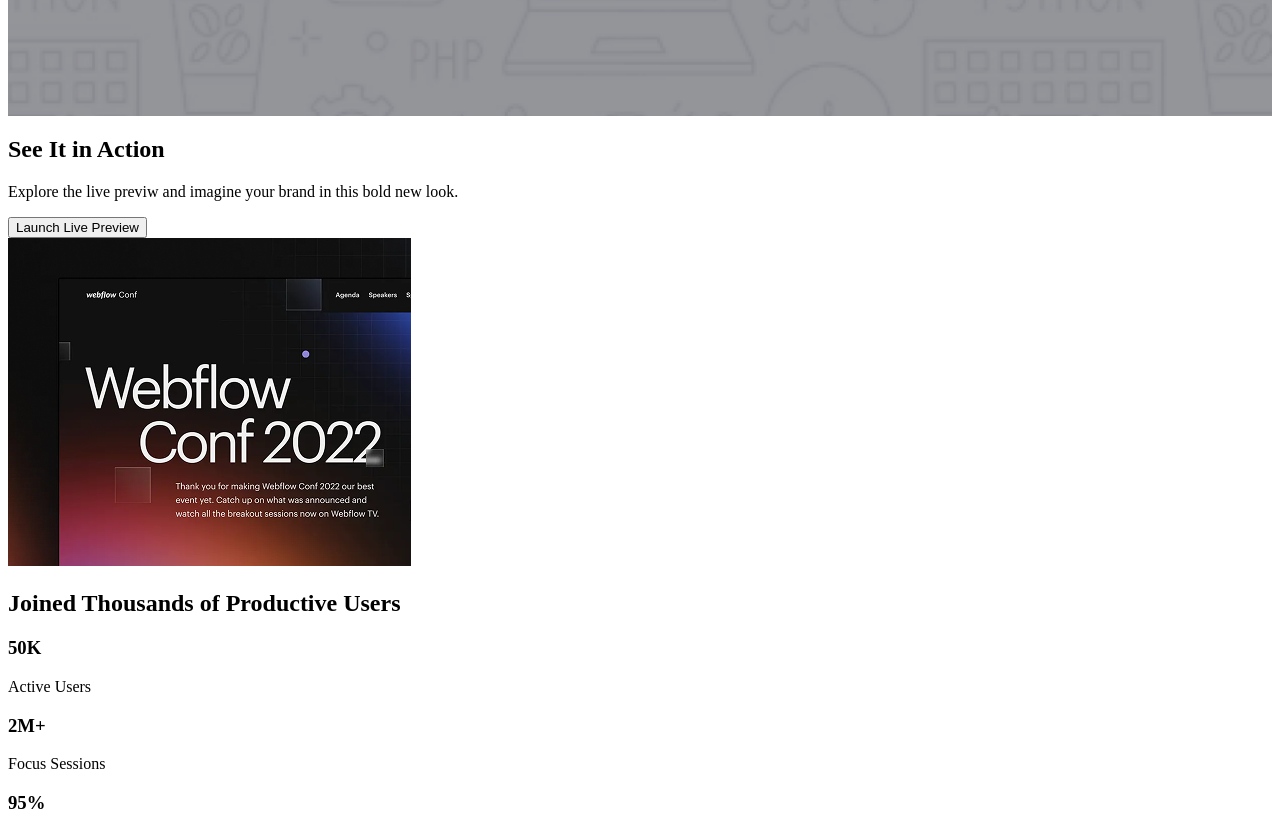
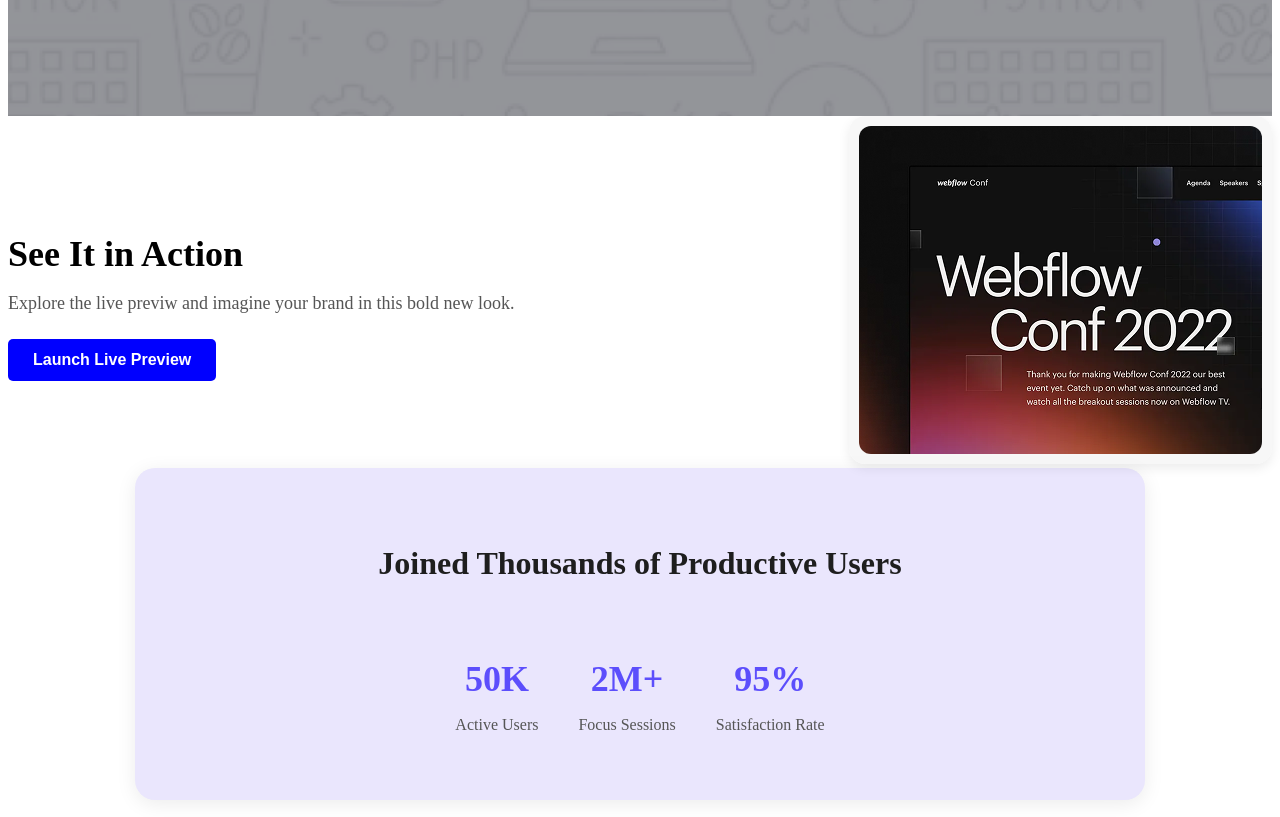
Before and after one commit to hafizmahir/assenment1, a plain HTML site: page index.html in a window 1280 px wide. Shown: the part 820-1637 px from the top of the page. Drawn offline with Linux system fonts and the light colour scheme.

Commit message:
added css

```diff
--- a/style.css
+++ b/style.css
@@ -110,3 +110,111 @@
         background-color: blue;
         color: white;
     }
+
+    Action Section */ .action {
+        padding: 80px 0;
+    }
+
+    .action-container {
+        display: flex;
+        justify-content: space-between;
+        align-items: center;
+        gap: 40px;
+        flex-wrap: wrap;
+    }
+
+    .action-left {
+        flex: 1;
+    }
+
+    .action-left h2 {
+        font-size: 36px;
+        margin-bottom: 15px;
+    }
+
+    .action-left p {
+        font-size: 18px;
+        margin-bottom: 25px;
+        color: #555;
+    }
+
+    .launch-btn {
+        padding: 12px 25px;
+        font-size: 16px;
+        font-weight: bold;
+        background-color: blue;
+        color: white;
+        border: none;
+        border-radius: 5px;
+        cursor: pointer;
+        transition: 0.3s;
+    }
+
+    .launch-btn:hover {
+        background-color: blue;
+    }
+
+    .action-right {
+        flex: 1;
+        text-align: right;
+    }
+
+    .action-right img {
+        max-width: 100%;
+        height: auto;
+    }
+
+    .image-card {
+        background-color: #f5f5f5ba;
+        border-radius: 16px;
+        padding: 10px;
+        display: inline-block;
+        box-shadow: 0 4px 12px rgba(0, 0, 0, 0.08);
+    }
+
+    .image-card img {
+        display: block;
+        width: 100%;
+        height: auto;
+        border-radius: 12px;
+    }
+
+    .section-card {
+        background-color: #eae6fd;
+        border-radius: 20px;
+        padding: 50px 30px;
+        max-width: 950px;
+        margin: 0 auto;
+        box-shadow: 0 4px 20px rgba(0, 0, 0, 0.08);
+        text-align: center;
+    }
+
+    .user-stats.simple-stats {
+        display: flex;
+        justify-content: center;
+        gap: 40px;
+        margin-top: 30px;
+        flex-wrap: wrap;
+    }
+
+    .user-stats.simple-stats div {
+        text-align: center;
+    }
+
+    .user-stats.simple-stats h3.highlight {
+        font-size: 36px;
+        color: #5c4efc;
+        margin-bottom: 10px;
+    }
+
+    .user-stats.simple-stats p {
+        font-size: 16px;
+        color: #555;
+    }
+
+    .productive-users h2 {
+        font-size: 32px;
+        font-weight: 600;
+        margin-bottom: 40px;
+        color: #1e1e1e;
+    }
```
